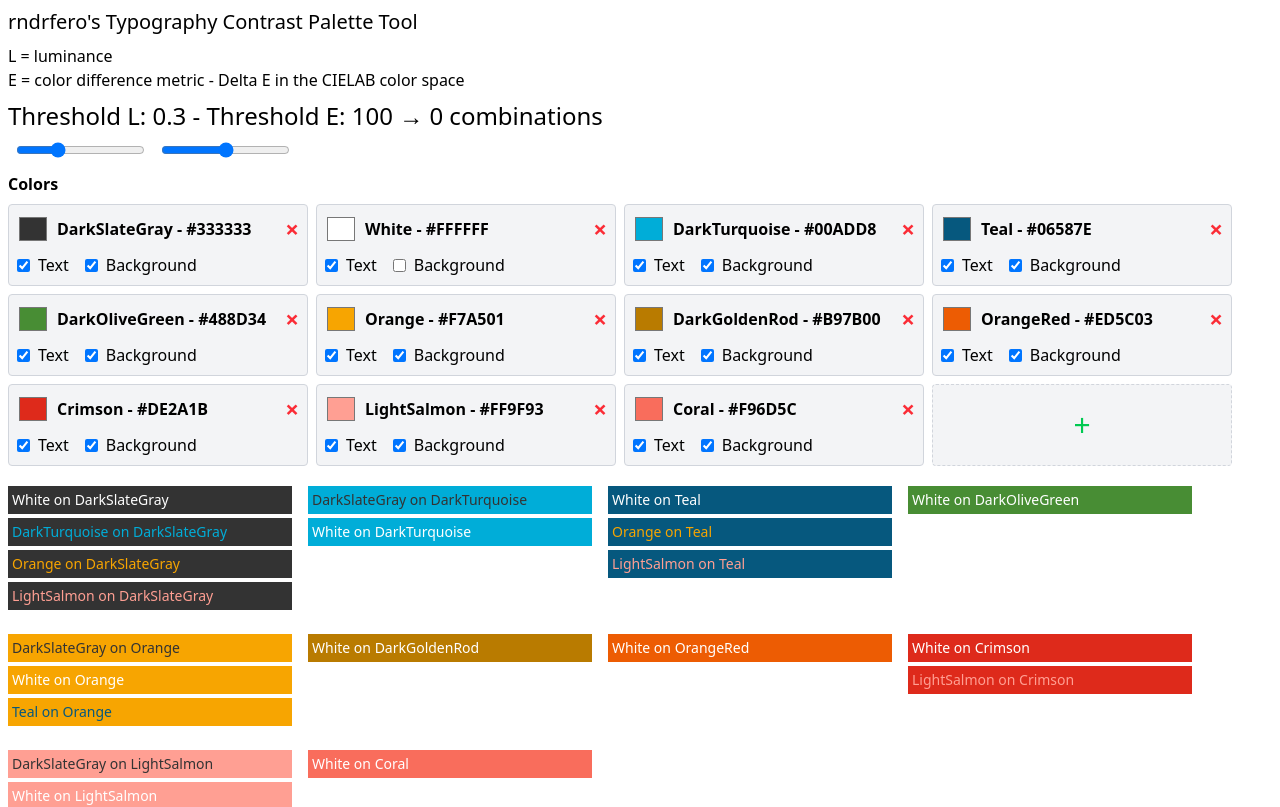
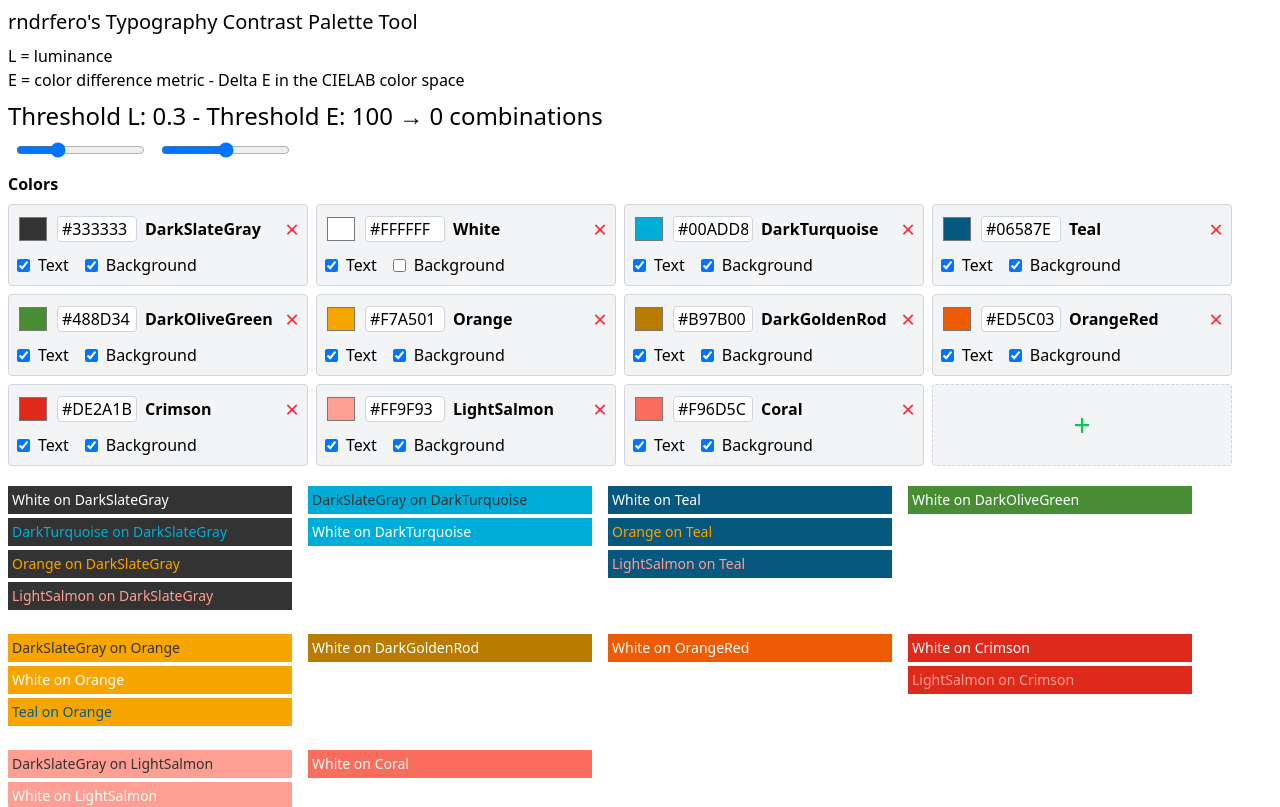
Before and after one commit to rndrfero/rndrfero-palette-generator, a Nuxt app: page /palette in a window 1280 px wide. Shown: the top 807 px of the page. Built offline with nearby package versions, Linux system fonts and the light colour scheme.

Commit message:
refactoring

```diff
--- a/pages/palette.vue
+++ b/pages/palette.vue
@@ -48,13 +48,20 @@
       <div class="font-bold mb-2">Colors</div>
       <div class="flex flex-wrap gap-2">
         <div v-for="(color, key) in colors" :key="key" class="p-2 w-full max-w-[300px] border border-gray-300 rounded bg-gray-100">
-          <div class="font-bold mb-2 flex items-center gap-2">
+          <div class="mb-2 flex items-center gap-2">
             <input
               type="color"
               v-model="color.value"
               class="w-8 h-8 rounded cursor-pointer"
             />
-            {{ colorName(color.value) }} - {{ color.value }}
+            <input
+              type="text"
+              v-model="color.value"
+              class="w-20 px-1 rounded border border-gray-300 bg-white"
+              pattern="^#[0-9A-Fa-f]{6}$"
+              title="Hex color code (e.g. #FF0000)"
+            />
+            <span class="font-bold">{{ colorName(color.value) }}</span>
             <button
               @click="removeColor(key)"
               class="ml-auto text-red-500 hover:text-red-700 text-2xl disabled:opacity-50 disabled:cursor-not-allowed"
```
